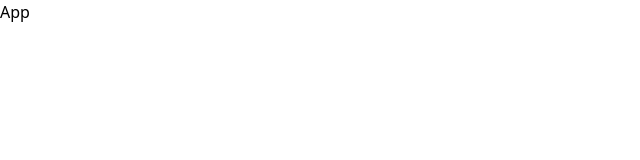
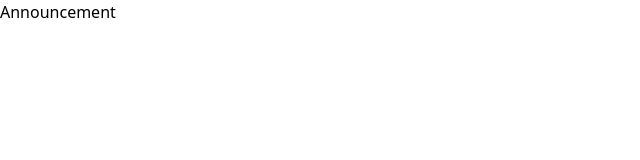
Before and after one commit to ZyrusAlvez/BINHS-West-Research-Library, a React (Vite) app in the folder frontend/: page /announcement in a window 1280 px wide. Shown: the top 160 px of the page, without its empty margins (0-640 px from the left). Built offline with nearby package versions, Linux system fonts and the light colour scheme.

Commit message:
router structure

```diff
--- a/frontend/package.json
+++ b/frontend/package.json
@@ -12,7 +12,8 @@
   "dependencies": {
     "axios": "^1.7.7",
     "react": "^18.2.0",
-    "react-dom": "^18.2.0"
+    "react-dom": "^18.2.0",
+    "react-router-dom": "^6.28.0"
   },
   "devDependencies": {
     "@types/react": "^18.2.66",
--- a/frontend/src/App.jsx
+++ b/frontend/src/App.jsx
@@ -1,9 +1,42 @@
-import React from 'react'
+import { createBrowserRouter, RouterProvider } from "react-router-dom";
+import Home from "./pages/Home";
+import Announcement from "./pages/Announcement";
+import News from "./pages/News";
+import Research from "./pages/Research"
+import Academics from "./pages/Academics";
+import NotFound from "./pages/NotFound";
 
-const App = () => {
+const router = createBrowserRouter([
+  {
+    path: '/',
+    element: <Home />,
+  },
+  {
+    path: '/announcement',
+    element: <Announcement />
+  },
+  {
+    path: '/news',
+    element: <News />,
+  },
+  {
+    path: '/research',
+    element: <Research />
+  },
+  {
+    path: '/academics',
+    element: <Academics />
+  },
+  {
+    path: '*',
+    element: <NotFound />
+  }
+]);
+
+export default function App() {
   return (
-    <div>App</div>
-  )
+    <>
+      <RouterProvider router={router} />
+    </>
+  );
 }
-
-export default App
--- /dev/null
+++ b/frontend/src/pages/Academics.jsx
@@ -0,0 +1,9 @@
+import React from 'react'
+
+const Academics = () => {
+  return (
+    <div>Academics</div>
+  )
+}
+
+export default Academics
--- /dev/null
+++ b/frontend/src/pages/Announcement.jsx
@@ -0,0 +1,9 @@
+import React from 'react'
+
+const Announcement = () => {
+  return (
+    <div>Announcement</div>
+  )
+}
+
+export default Announcement
--- /dev/null
+++ b/frontend/src/pages/Home.jsx
@@ -0,0 +1,9 @@
+import React from 'react'
+
+const Home = () => {
+  return (
+    <div>Home</div>
+  )
+}
+
+export default Home
--- /dev/null
+++ b/frontend/src/pages/News.jsx
@@ -0,0 +1,9 @@
+import React from 'react'
+
+const News = () => {
+  return (
+    <div>News</div>
+  )
+}
+
+export default News
--- /dev/null
+++ b/frontend/src/pages/NotFound.jsx
@@ -0,0 +1,9 @@
+import React from 'react'
+
+const NotFound = () => {
+  return (
+    <div>NotFound</div>
+  )
+}
+
+export default NotFound
--- /dev/null
+++ b/frontend/src/pages/Research.jsx
@@ -0,0 +1,9 @@
+import React from 'react'
+
+const Research = () => {
+  return (
+    <div>Research</div>
+  )
+}
+
+export default Research
```
Also changed, not shown: 1 other file (tests, documents, lock files or other folders).
